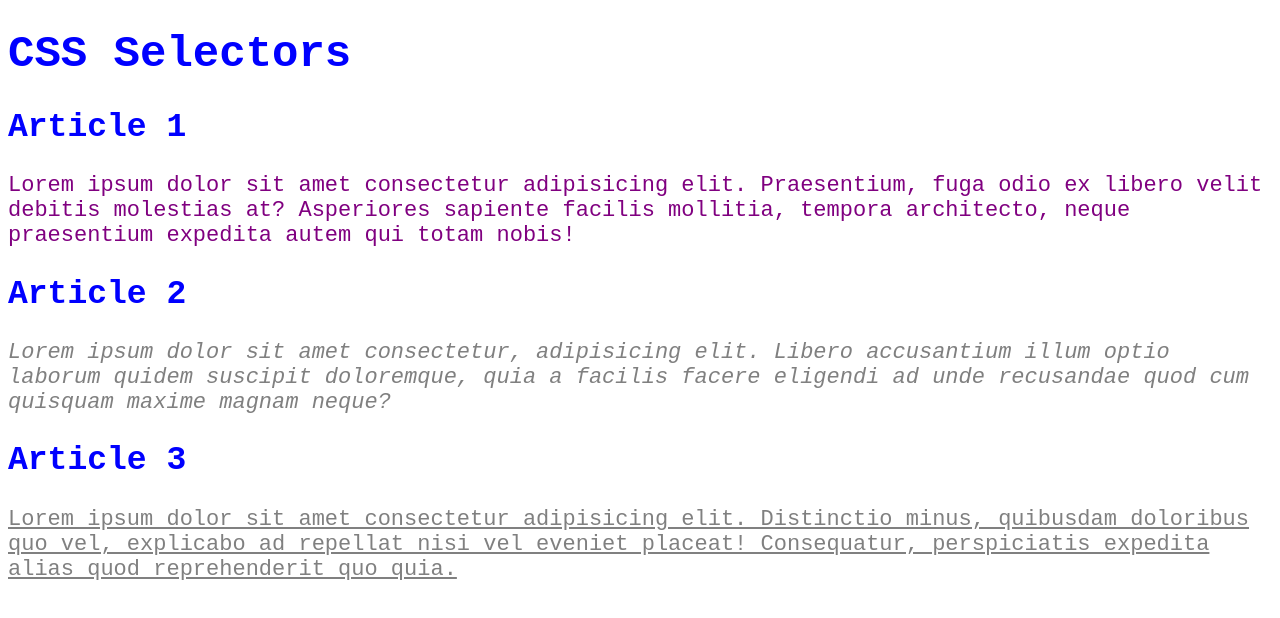
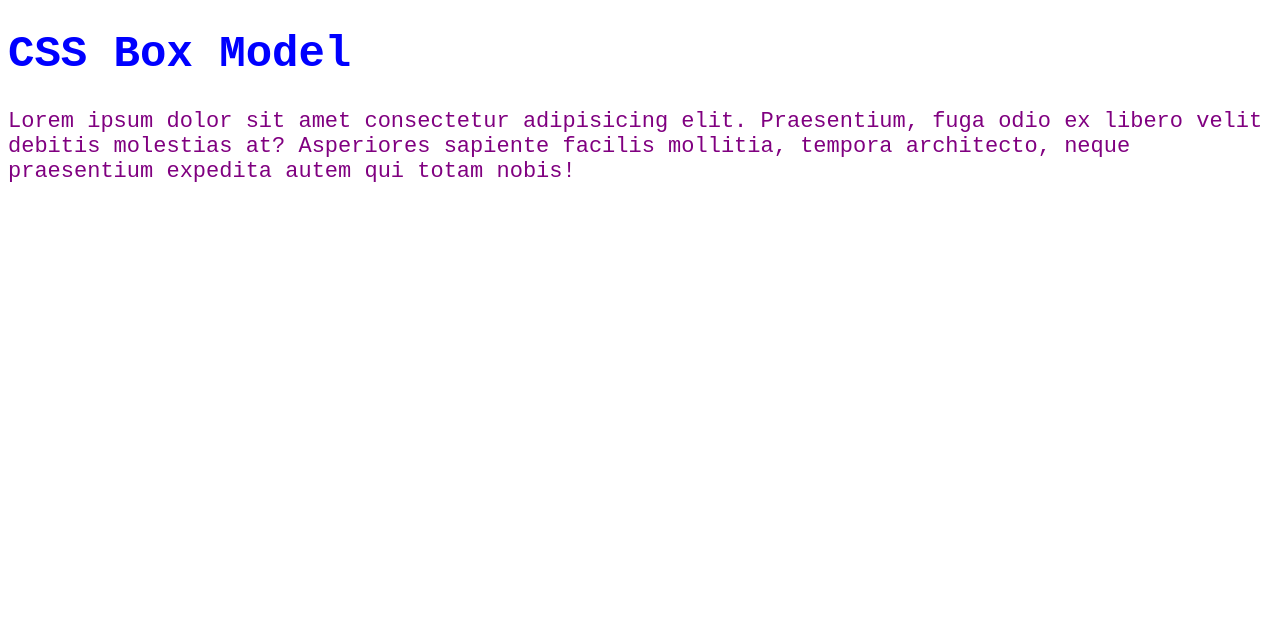
Before and after one commit to blessedbc/CSS-lessons, a plain HTML site: page index.html in a window 1280 px wide. Drawn offline with Linux system fonts and the light colour scheme.

Commit message:
initial commit

```diff
--- a/index.html
+++ b/index.html
@@ -7,15 +7,8 @@
     <link rel="stylesheet" href="css/style.css">
 </head>
 <body>
-    <h1>CSS Selectors</h1>
+    <h1 class="container">CSS Box Model</h1>
 
-    <h2>Article 1</h2>
-    <p>Lorem ipsum dolor sit amet consectetur adipisicing elit. Praesentium, fuga odio ex libero velit debitis molestias at? Asperiores sapiente facilis mollitia, tempora architecto, neque praesentium expedita autem qui totam nobis!</p>
+    <p class="cirle">Lorem ipsum dolor sit amet consectetur adipisicing elit. Praesentium, fuga odio ex libero velit debitis molestias at? Asperiores sapiente facilis mollitia, tempora architecto, neque praesentium expedita autem qui totam nobis!</p>
 
-    <h2>Article 2</h2>
-    <p id="second" class="gray">Lorem ipsum dolor sit amet consectetur, adipisicing elit. Libero accusantium illum optio laborum quidem suscipit doloremque, quia a facilis facere eligendi ad unde recusandae quod cum quisquam maxime magnam neque?</p>
-
-    <h2>Article 3</h2>
-    <p id="third" class="gray">Lorem ipsum dolor sit amet consectetur adipisicing elit. Distinctio minus, quibusdam doloribus quo vel, explicabo ad repellat nisi vel eveniet placeat! Consequatur, perspiciatis expedita alias quod reprehenderit quo quia.</p>
-</body>
 </html>
```
